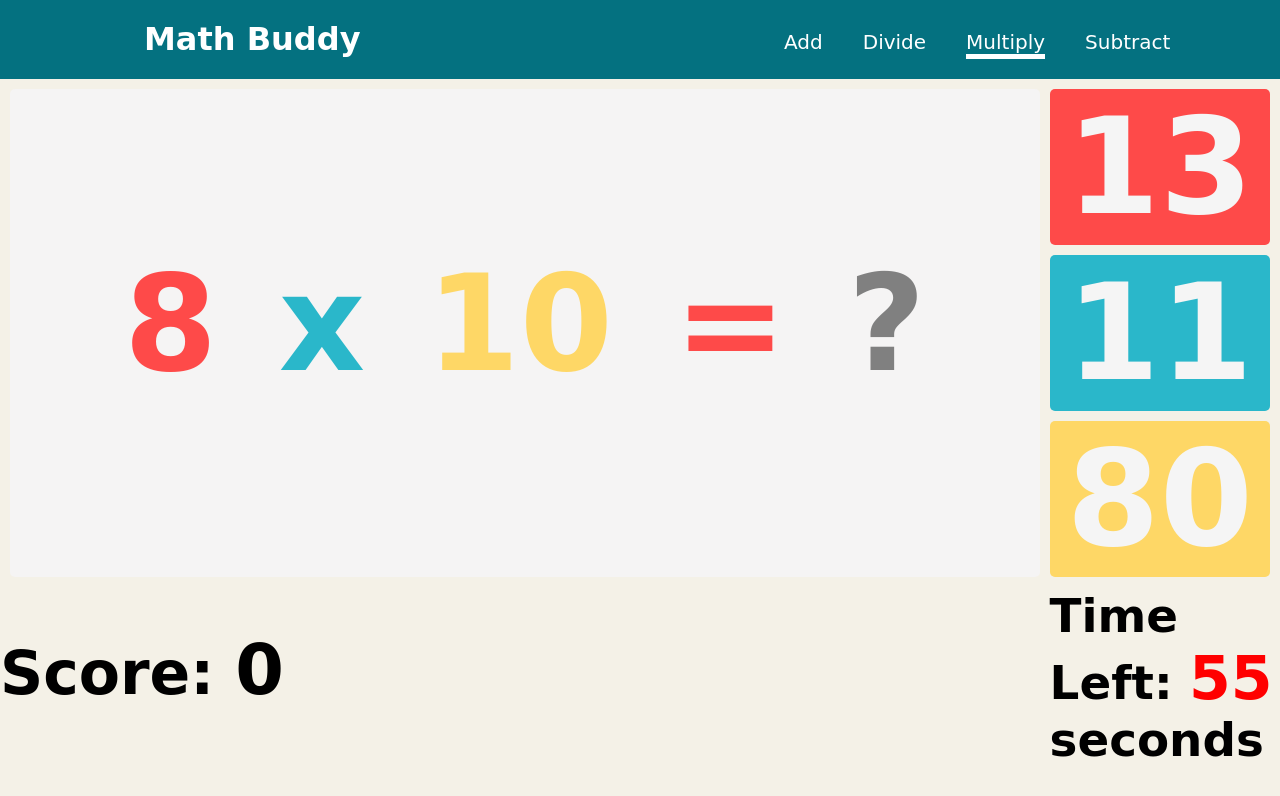
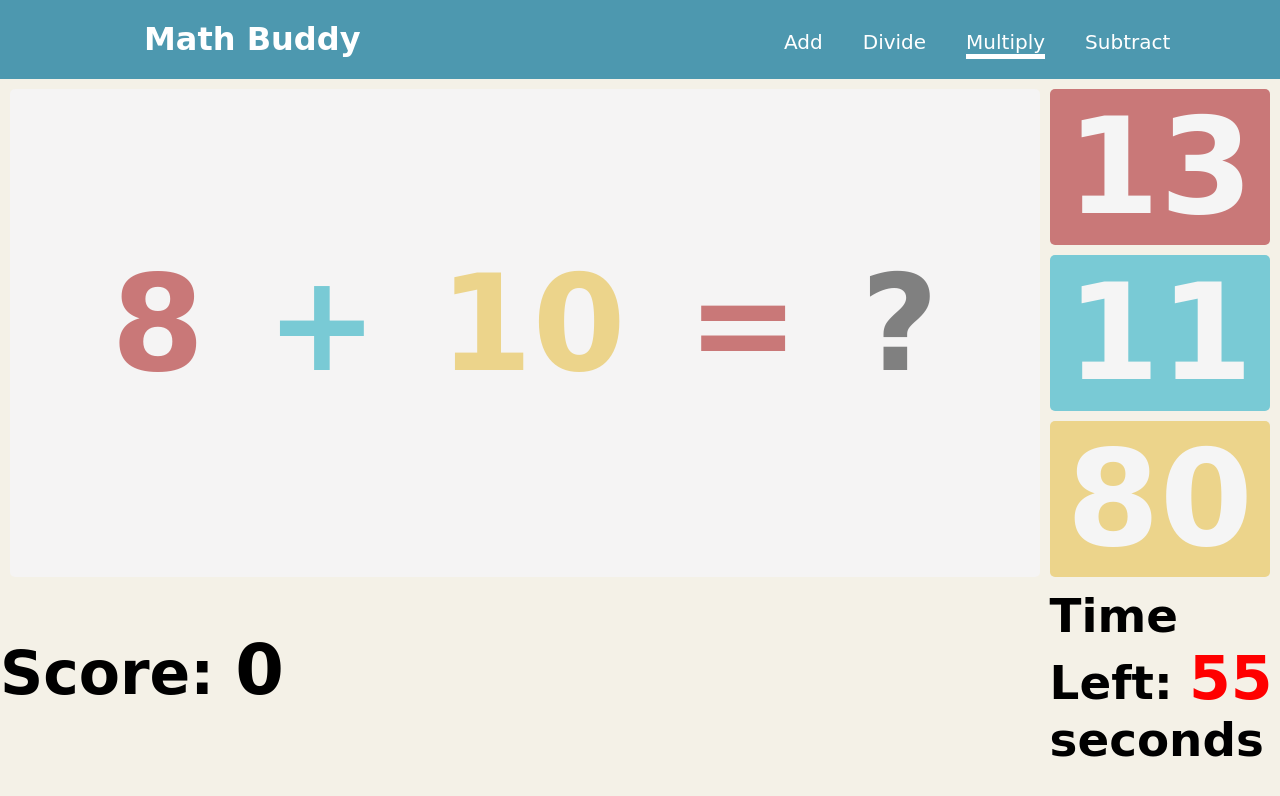
Before and after one commit to afseenk/mathbuddy, a plain HTML site: page multiply.html in a window 1280 px wide. Drawn offline with Linux system fonts and the light colour scheme.

Commit message:
change colors

```diff
--- a/multiply.html
+++ b/multiply.html
@@ -23,10 +23,10 @@
 
     <div class="wrapper">
         <div class="equation">
-            <h1 id="num1" style="color: #fe4a49;">1</h1>
-            <h1 style="color: #2ab7ca;">x</h1>
-            <h1 id="num2" style="color: #fed766;">1</h1>
-            <h1 style="color: #fe4a49;">=</h1>
+            <h1 id="num1" style="color: #c97878;">1</h1>
+            <h1 style="color: #79cad5;">+</h1>
+            <h1 id="num2" style="color: #ecd48b;">1</h1>
+            <h1 style="color: #c97878;">=</h1>
             <h1 style="color: grey;">?</h1>
         </div>
         <div class="answer-options">
--- a/styles/styles.css
+++ b/styles/styles.css
@@ -11,7 +11,7 @@ body{
 .container{
     padding: 20px;
     overflow: hidden;
-    background-color: #047180;
+    background-color: #4d98af;
 }
 
 
@@ -89,32 +89,32 @@ img{
 }
 
 #option1{
-    background-color: #fe4a49;
+    background-color: #c97878;
     transition: 1s;
 }
 
 #option1:hover {
-    color: #fe4a49;
+    color: #c97878;
     background-color: white;
 }
 
 #option2{
-    background-color: #2ab7ca;
+    background-color: #79cad5;
     transition: 1s;
 }
 
 #option2:hover{
-    color: #2ab7ca;
+    color: #79cad5;
     background-color: white;
 }
 
 #option3{
-    background-color: #fed766;
+    background-color: #ecd48b;
     transition: 1s;
 }
 
 #option3:hover{
-    color: #fed766;
+    color: #ecd48b;
     background-color: white;
 }
 
```
Also changed, not shown: divide.html (+4 -4 lines), index.html (+4 -4 lines), subtract.html (+4 -4 lines).
